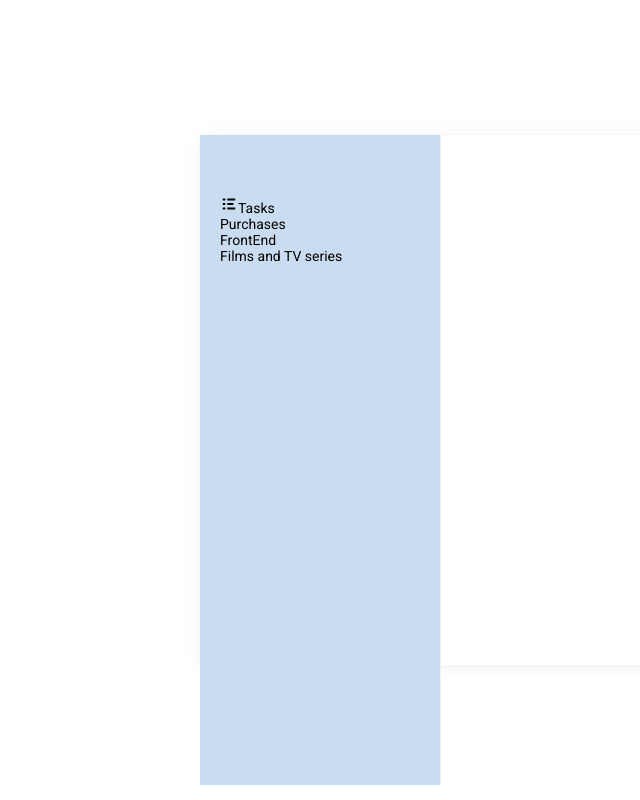
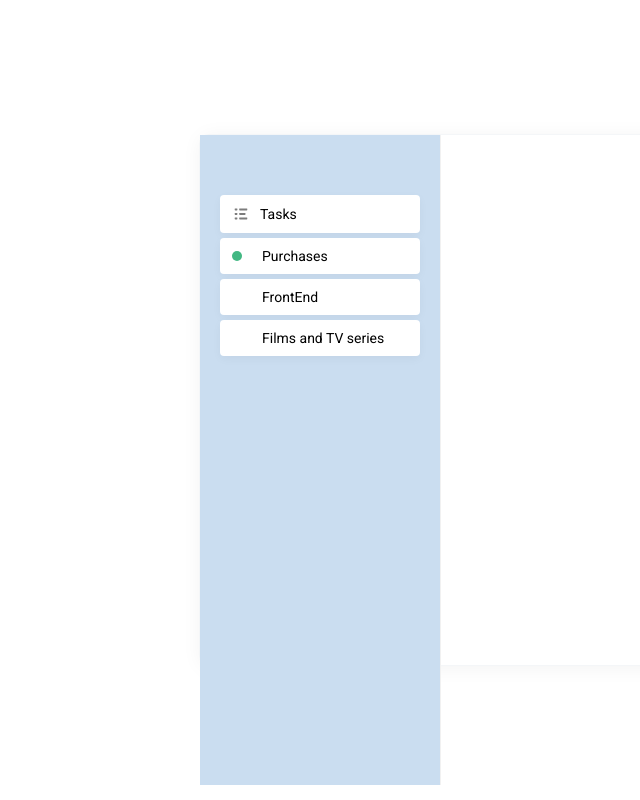
Before and after one commit to arsenjijavadze/todo-list-app-01, a React (Create React App) app: page / in a window 1280 px wide. Shown: the whole page, without its empty margins (65-705 px from the left). Built offline with nearby package versions, Linux system fonts and the light colour scheme.

Commit message:
style: add color Ellipse for item

```diff
--- a/src/App.js
+++ b/src/App.js
@@ -29,7 +29,7 @@ function App() {
           ]} />
         <List items={[
           {
-            color: '#42B883',
+            color: 'green',
             name: 'Purchases'
           }
         ]} />
--- a/src/components/List/List.scss
+++ b/src/components/List/List.scss
@@ -20,14 +20,18 @@
             fill: #7c7c7c;
           }
         }
-        // img {
-        //   opacity: 0.6;
-        // }
-        /* Rectangle 3 */
+      }
 
+      .badge{
+        /* Ellipse 2 */
+        width: 10px;
+        height: 10px;
+        border-radius: 30px;
 
+        &--green{
+            background-color: #42B883;
+        }
+      }
 
-
-      }
     }
   }
--- a/src/components/List/index.jsx
+++ b/src/components/List/index.jsx
@@ -1,4 +1,6 @@
 import React from "react";
+
+import './List.scss';
 
 const List = ({ items }) => {
 
--- a/src/index.scss
+++ b/src/index.scss
@@ -30,37 +30,5 @@
     padding: 60px 20px;
   }
 
-  &__list {
-    li {
-      display: flex;
-      align-items: center;
-      padding: 10px 12px;
-      cursor: pointer;
-      margin-bottom: 5px;
 
-      &.active {
-        background: #FFFFFF;
-        box-shadow: 0px 3px 10px rgba(0, 0, 0, 0.04);
-        border-radius: 4px;
-      }
-
-      i {
-        display: inline-flex;
-        margin-right: 10px;
-        svg {
-          path {
-            fill: #7c7c7c;
-          }
-        }
-        // img {
-        //   opacity: 0.6;
-        // }
-        /* Rectangle 3 */
-
-
-
-
-      }
-    }
-  }
 }
```
